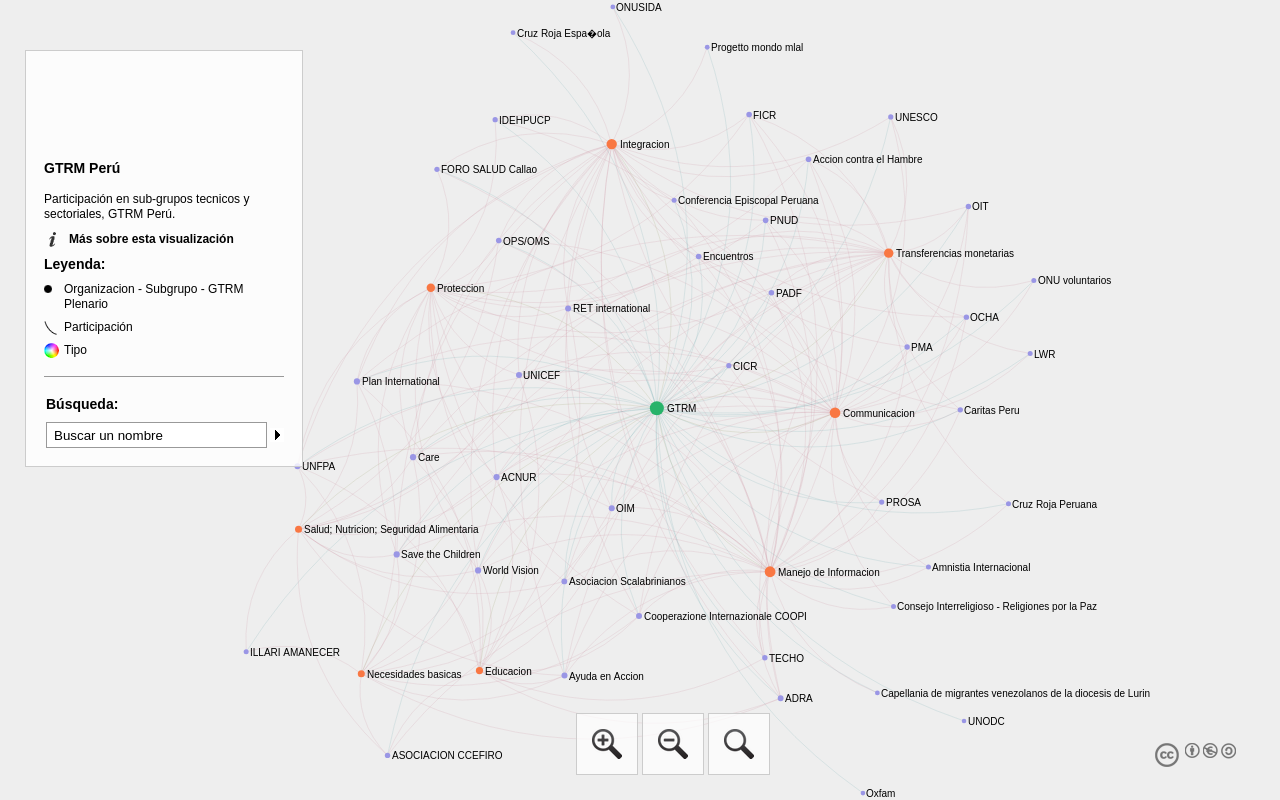
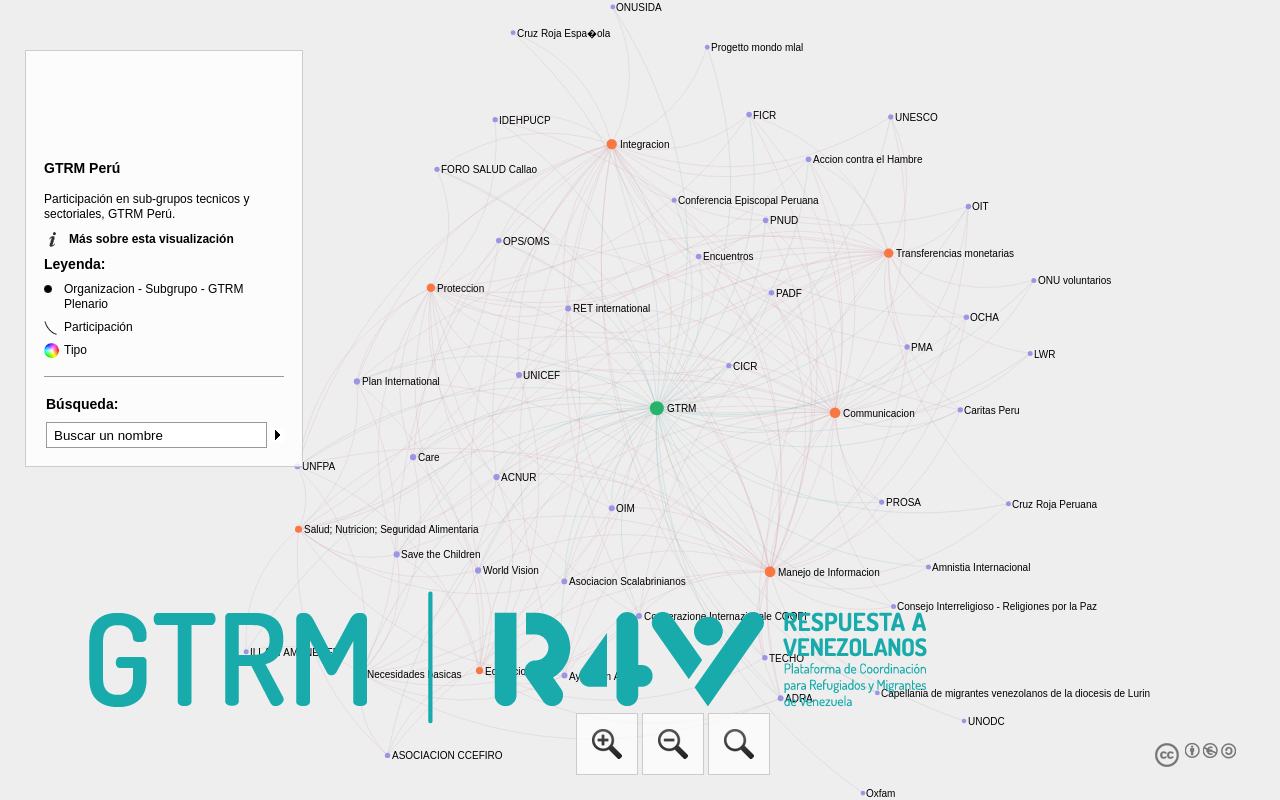
Before and after one commit to IM-Peru/GTRM, a plain HTML site: page index.html in a window 1280 px wide. Drawn offline with Linux system fonts and the light colour scheme.

Commit message:
Adding logos

```diff
--- a/index.html
+++ b/index.html
@@ -90,7 +90,9 @@
 	</div>
 </div>
 <div id="developercontainer">
-	<a href="https://r4v.info/es/situations/platform/location/7416" title="R4V Perú"><div id="logo"><span>GTRM</span></div></a>
+    <a rel="license" href="https://r4v.info/es/situations/platform/location/7416"><img alt="R4V Peru" style="border-width:0" src="images/logo.png" /></a>
+
+    <a href="https://r4v.info/es/situations/platform/location/7416" title="R4V Perú"><div id="logo"><span>GTRM</span></div></a>
 
 </div>
 <script type="text/javascript">
```
